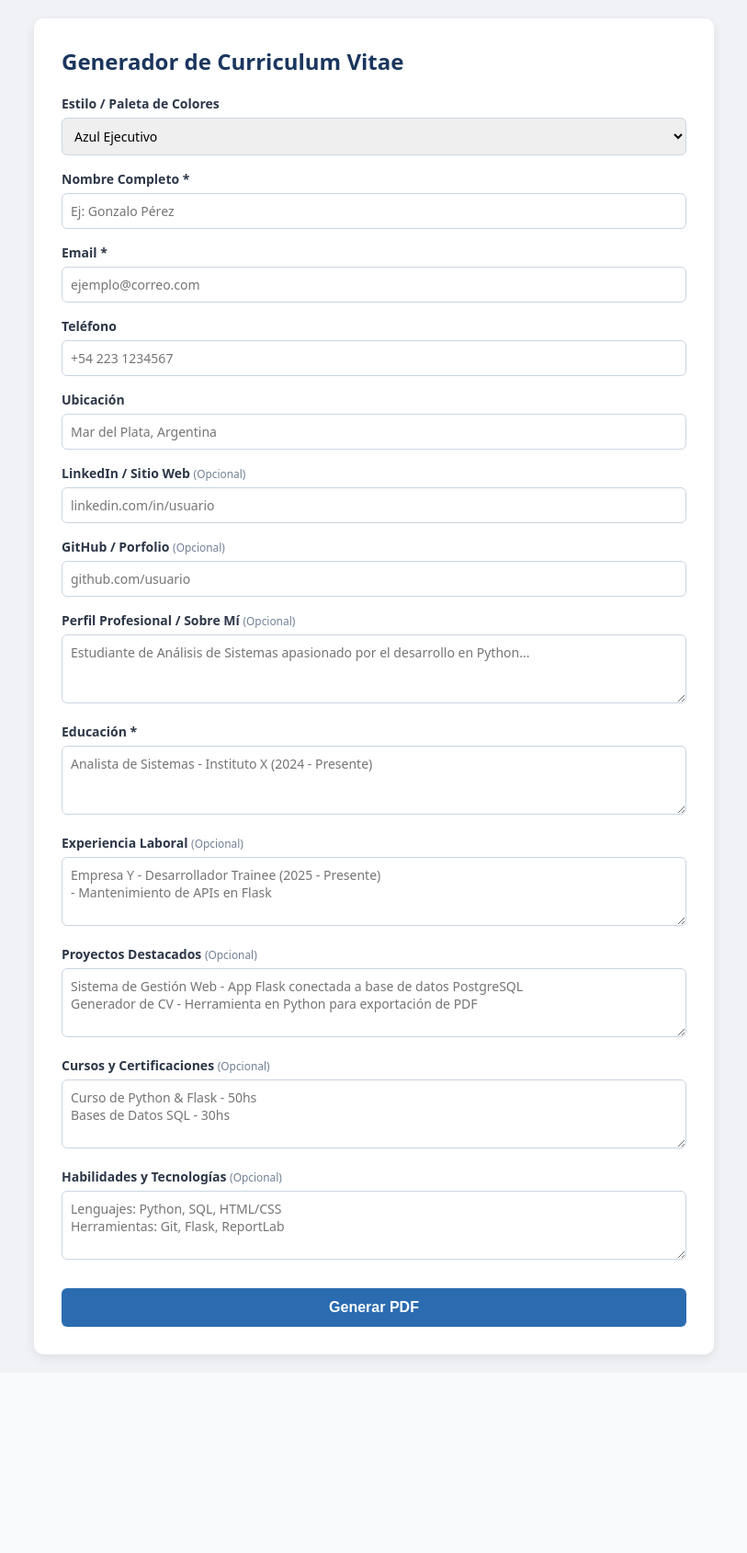
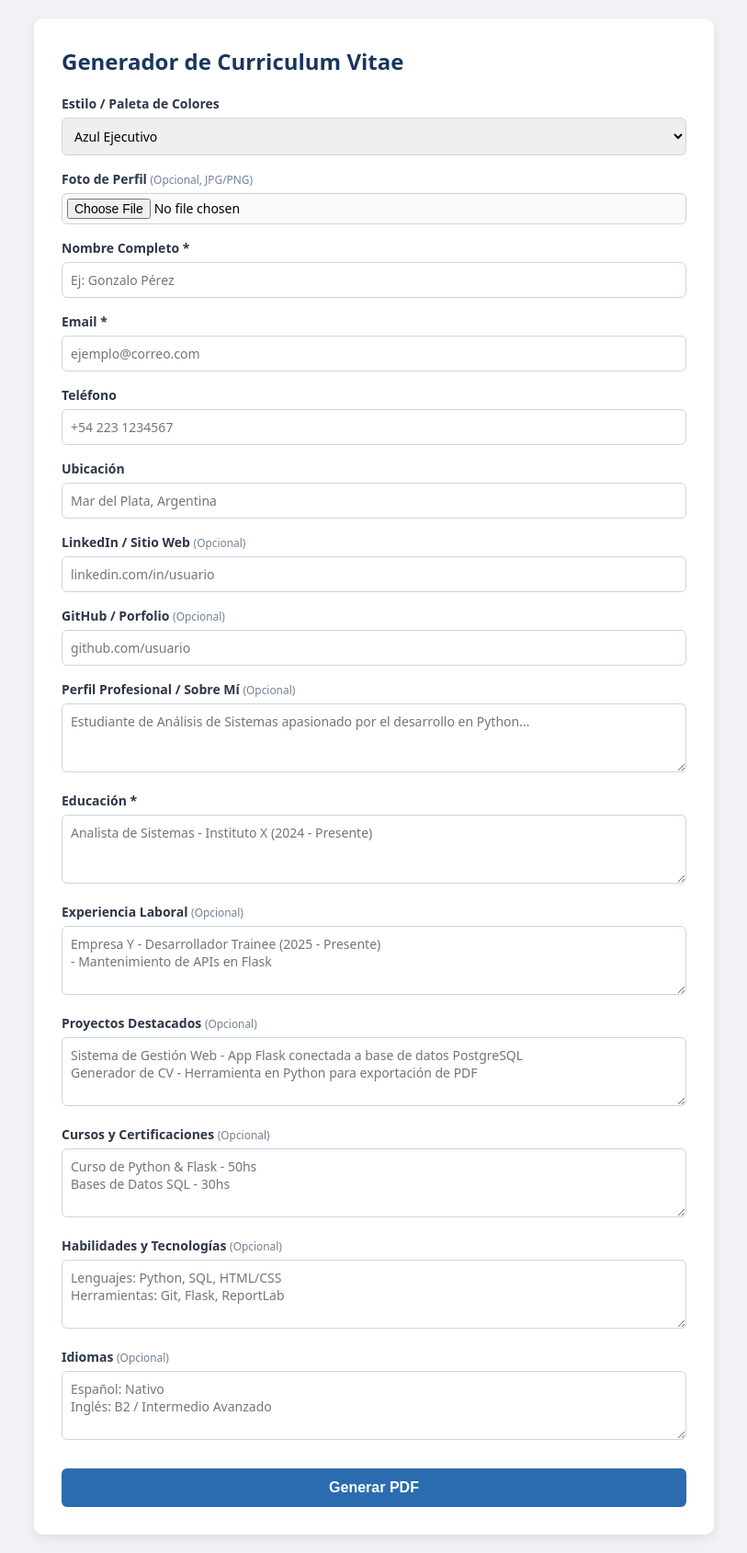
Before and after one commit to blazeunk/Generador-de-Curriculum, a Flask app: page / in a window 1280 px wide. Shown: the whole page at 92% size, without its empty margins (233-1046 px from the left). Before the commit the page ends 1482 px from the top, so only its background shows below. Run offline with Flask 3, Linux system fonts and the light colour scheme.

Commit message:
Agregadas mas opciones y foto de perfil

```diff
--- a/App.py
+++ b/App.py
@@ -2,12 +2,12 @@ import io
 from flask import Flask, render_template, request, send_file
 from reportlab.lib.pagesizes import letter
 from reportlab.lib import colors
-from reportlab.platypus import SimpleDocTemplate, Paragraph, Spacer, HRFlowable
+from reportlab.platypus import SimpleDocTemplate, Paragraph, HRFlowable, Table, TableStyle, Image
 from reportlab.lib.styles import getSampleStyleSheet, ParagraphStyle
+from reportlab.lib.units import inch
 
 app = Flask(__name__)
 
-# Paletas de color predefinidas
 COLOR_THEMES = {
     'blue': {'primary': '#1A365D', 'secondary': '#2B6CB0', 'text': '#2D3748', 'line': '#CBD5E0'},
     'dark': {'primary': '#1A202C', 'secondary': '#4A5568', 'text': '#2D3748', 'line': '#E2E8F0'},
@@ -15,7 +15,7 @@ COLOR_THEMES = {
     'grey': {'primary': '#2D3748', 'secondary': '#718096', 'text': '#4A5568', 'line': '#E2E8F0'}
 }
 
-def build_pdf(data):
+def build_pdf(data, photo_file=None):
     buffer = io.BytesIO()
     doc = SimpleDocTemplate(
         buffer, pagesize=letter, rightMargin=40, leftMargin=40, topMargin=40, bottomMargin=40
@@ -25,18 +25,18 @@ def build_pdf(data):
     styles = getSampleStyleSheet()
 
     title_style = ParagraphStyle(
-        'CVTitle', parent=styles['Heading1'], fontSize=22, leading=26,
+        'CVTitle', parent=styles['Heading1'], fontSize=20, leading=24,
         textColor=colors.HexColor(theme['primary']), spaceAfter=4
     )
 
     subtitle_style = ParagraphStyle(
         'CVSubtitle', parent=styles['Normal'], fontSize=9, leading=13,
-        textColor=colors.HexColor('#718096'), spaceAfter=10
+        textColor=colors.HexColor('#718096'), spaceAfter=4
     )
 
     section_style = ParagraphStyle(
-        'CVSection', parent=styles['Heading2'], fontSize=13, leading=17,
-        textColor=colors.HexColor(theme['secondary']), spaceBefore=10, spaceAfter=4
+        'CVSection', parent=styles['Heading2'], fontSize=12, leading=16,
+        textColor=colors.HexColor(theme['secondary']), spaceBefore=8, spaceAfter=4
     )
 
     body_style = ParagraphStyle(
@@ -46,8 +46,10 @@ def build_pdf(data):
 
     story = []
 
-    # Encabezado
-    story.append(Paragraph(data.get('fullName', 'Sin Nombre'), title_style))
+    # --- Bloque Encabezado (Texto + Foto opcional) ---
+    header_text_elements = [
+        Paragraph(data.get('fullName', 'Sin Nombre'), title_style)
+    ]
 
     contact_info = [v for v in [
         data.get('email'), data.get('phone'), data.get('location'),
@@ -55,11 +57,30 @@ def build_pdf(data):
     ] if v]
 
     if contact_info:
-        story.append(Paragraph(" • ".join(contact_info), subtitle_style))
+        header_text_elements.append(Paragraph(" • ".join(contact_info), subtitle_style))
 
-    story.append(HRFlowable(width="100%", thickness=1, color=colors.HexColor(theme['line']), spaceAfter=10))
+    # Si hay foto, creamos una tabla de 2 columnas para el encabezado
+    if photo_file and photo_file.filename != '':
+        try:
+            photo_bytes = io.BytesIO(photo_file.read())
+            img = Image(photo_bytes, width=1.1*inch, height=1.3*inch)
 
-    # Perfil / Resumen Profesional (Opcional)
+            # Tabla: [Texto de Encabezado, Foto]
+            header_table = Table([[header_text_elements, img]], colWidths=[420, 100])
+            header_table.setStyle(TableStyle([
+                ('VALIGN', (0,0), (-1,-1), 'MIDDLE'),
+                ('ALIGN', (1,0), (1,0), 'RIGHT'),
+            ]))
+            story.append(header_table)
+        except Exception:
+            # Si falla la lectura de la imagen, genera el encabezado sin foto
+            story.extend(header_text_elements)
+    else:
+        story.extend(header_text_elements)
+
+    story.append(HRFlowable(width="100%", thickness=1, color=colors.HexColor(theme['line']), spaceBefore=8, spaceAfter=10))
+
+    # Perfil / Resumen Profesional
     if data.get('summary'):
         story.append(Paragraph("Perfil Profesional", section_style))
         story.append(Paragraph(data['summary'].replace('\n', '<br/>'), body_style))
@@ -69,25 +90,30 @@ def build_pdf(data):
         story.append(Paragraph("Educación", section_style))
         story.append(Paragraph(data['education'].replace('\n', '<br/>'), body_style))
 
-    # Experiencia Laboral (Opcional)
+    # Experiencia Laboral
     if data.get('experience'):
         story.append(Paragraph("Experiencia Laboral", section_style))
         story.append(Paragraph(data['experience'].replace('\n', '<br/>'), body_style))
 
-    # Proyectos Destacados (Opcional)
+    # Proyectos Destacados
     if data.get('projects'):
         story.append(Paragraph("Proyectos Destacados", section_style))
         story.append(Paragraph(data['projects'].replace('\n', '<br/>'), body_style))
 
-    # Cursos y Certificaciones (Opcional)
+    # Cursos y Certificaciones
     if data.get('courses'):
         story.append(Paragraph("Cursos y Certificaciones", section_style))
         story.append(Paragraph(data['courses'].replace('\n', '<br/>'), body_style))
 
-    # Habilidades / Idiomas (Opcional)
+    # Habilidades y Tecnologías
     if data.get('skills'):
         story.append(Paragraph("Habilidades y Tecnologías", section_style))
         story.append(Paragraph(data['skills'].replace('\n', '<br/>'), body_style))
+
+    # Idiomas
+    if data.get('languages'):
+        story.append(Paragraph("Idiomas", section_style))
+        story.append(Paragraph(data['languages'].replace('\n', '<br/>'), body_style))
 
     doc.build(story)
     buffer.seek(0)
@@ -112,10 +138,13 @@ def generate():
         'experience': request.form.get('experience'),
         'projects': request.form.get('projects'),
         'courses': request.form.get('courses'),
-        'skills': request.form.get('skills')
+        'skills': request.form.get('skills'),
+        'languages': request.form.get('languages')
     }
 
-    pdf_buffer = build_pdf(data)
+    photo_file = request.files.get('photo')
+
+    pdf_buffer = build_pdf(data, photo_file)
     filename = f"CV_{data['fullName'].replace(' ', '_')}.pdf" if data['fullName'] else "Curriculum.pdf"
 
     return send_file(pdf_buffer, as_attachment=True, download_name=filename, mimetype='application/pdf')
--- a/templates/index.html
+++ b/templates/index.html
@@ -11,6 +11,7 @@
         .group { margin-bottom: 16px; }
         label { display: block; font-weight: 600; margin-bottom: 6px; color: #2d3748; font-size: 14px; }
         input, textarea, select { width: 100%; padding: 9px; box-sizing: border-box; border: 1px solid #cbd5e0; border-radius: 6px; font-family: inherit; font-size: 14px; }
+        input[type="file"] { padding: 5px; background: #fafafa; }
         textarea { height: 75px; resize: vertical; }
         .optional { font-weight: normal; font-size: 0.85em; color: #718096; }
         button { background: #2b6cb0; color: white; border: none; padding: 12px 20px; border-radius: 6px; cursor: pointer; font-size: 16px; font-weight: bold; width: 100%; margin-top: 10px; }
@@ -21,7 +22,8 @@
 
 <div class="container">
     <h2>Generador de Curriculum Vitae</h2>
-    <form action="/generate" method="POST">
+    <!-- Importante: enctype para subida de archivos -->
+    <form action="/generate" method="POST" enctype="multipart/form-data">
 
         <div class="group">
             <label>Estilo / Paleta de Colores</label>
@@ -31,6 +33,11 @@
                 <option value="green">Verde Moderno</option>
                 <option value="grey">Minimalista Monocromo</option>
             </select>
+        </div>
+
+        <div class="group">
+            <label>Foto de Perfil <span class="optional">(Opcional, JPG/PNG)</span></label>
+            <input type="file" name="photo" accept="image/*">
         </div>
 
         <div class="group">
@@ -93,6 +100,11 @@
             <textarea name="skills" placeholder="Lenguajes: Python, SQL, HTML/CSS&#10;Herramientas: Git, Flask, ReportLab"></textarea>
         </div>
 
+        <div class="group">
+            <label>Idiomas <span class="optional">(Opcional)</span></label>
+            <textarea name="languages" placeholder="Español: Nativo&#10;Inglés: B2 / Intermedio Avanzado"></textarea>
+        </div>
+
         <button type="submit">Generar PDF</button>
     </form>
 </div>
```
